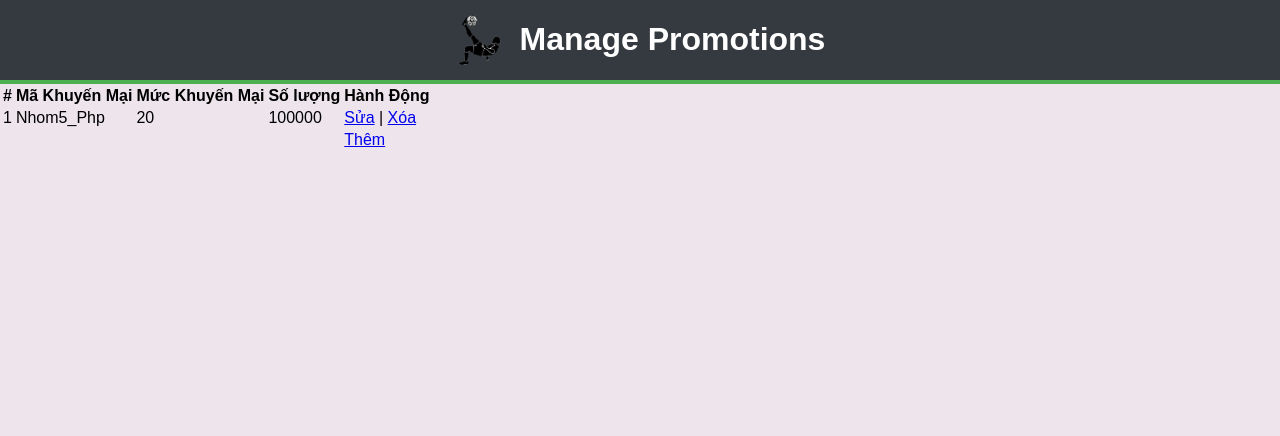
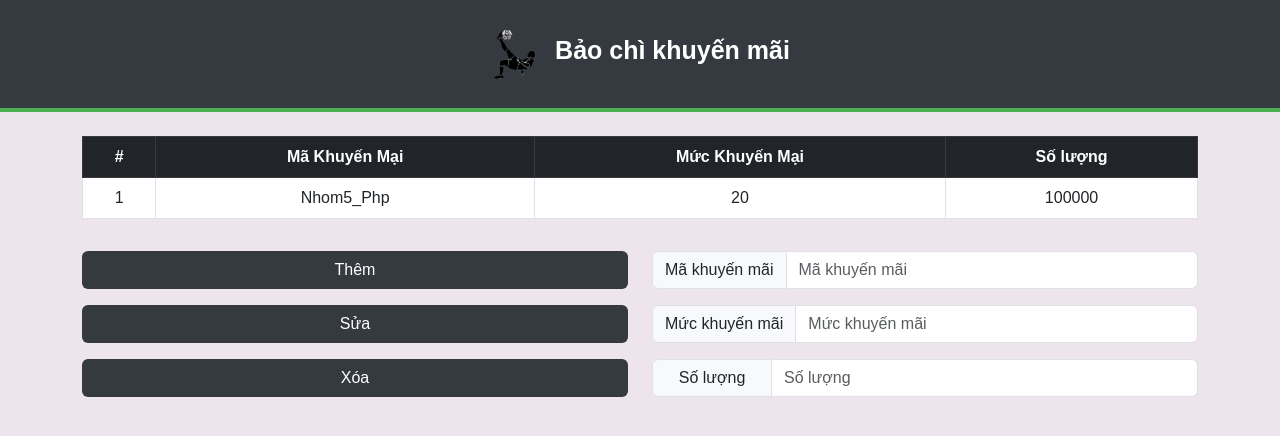
Before and after one commit to Icegozi/SoccerGo, a PHP site: page /promotionManage.php in a window 1280 px wide. Shown: the top 436 px of the page. Run offline with PHP 8.4, Linux system fonts and the light colour scheme; data comes from the database, SQL or seed files in the repository.

Commit message:
add gui for use case bảo trì khuyến mãi

```diff
--- a/DAL/promotionData.php
+++ b/DAL/promotionData.php
@@ -43,26 +43,13 @@
         try {
             $query = "INSERT INTO discounts (code, amount,usage_limit) VALUES (?, ?,?)";
             $stmt = $conn->prepare($query);
-
-            if ($stmt === false) {
-                throw new Exception('Invalid prepare statement: ' . $conn->error);
-            }
-
             $stmt->bind_param('sss', $makm, $muckm,$soluong);
             $result = $stmt->execute();
-
-            if ($result === false) {
-                throw new Exception('Execute error: ' . $stmt->error);
-            }
-
             $stmt->close();
             return true;
         } catch (Exception $e) {
-            echo "Error: " . $e->getMessage();
-            return false;
-        } finally {
-            $conn->close();
         }
+        $conn->close();
     }
 
     public function UpdatePromotionData($code, $muckm, $soluong) {
--- /dev/null
+++ b/GUI/css/managePromotions.css
@@ -0,0 +1,68 @@
+body {
+    font-family: Arial, sans-serif;
+    background-color: #f8f9fa;
+    margin: 0;
+    padding: 0;
+    background-color: #e0cedd8c;
+}
+
+.header_pitchManage {
+    padding: 20px 0;
+    background-color: #343a40;
+    color: white;
+    text-align: center;
+    border-bottom: 4px solid #4CAF50;
+}
+
+.header_content {
+    display: flex;
+    align-items: center;
+    justify-content: center;
+}
+
+.logo {
+    width: 50px;
+    height: 50px;
+    margin-right: 15px;
+}
+
+h2 {
+    font-size: 25px;
+    font-weight: bold;
+    padding: 15px 0px;
+}
+
+
+
+.input-group-text {
+    min-width: 120px;
+    justify-content: center;
+}
+
+.table-responsive {
+    max-height: 400px;
+    overflow-y: visible;
+}
+
+.table th,
+.table td {
+    text-align: center;
+    vertical-align: middle;
+}
+
+
+.table tr:hover {
+    cursor: pointer;
+}
+
+.btn {
+
+    background-color: #343a40;
+    color: white;
+}
+
+.btn:hover {
+    width: 100%;
+    background-color: #4CAF50;
+    color: white;
+}
--- a/GUI/header_admin.php
+++ b/GUI/header_admin.php
@@ -18,7 +18,7 @@
                 <li><a href="dashboard_admin.php?pg=pitchManage">Quản lý sân bóng</a></li>
                 <li><a href="dashboard_admin.php?pg=accountManage">Bảo chì tài khoản</a></li>
                 <li><a href="dashboard_admin.php?pg=summary">Quản lý đơn hàng</a></li>
-                <li><a href="dashboard_admin.php?pg=promotionManage">Bảo chì khuyến mại</a></li>
+                <li><a href="dashboard_admin.php?pg=promotionManage">Bảo chì khuyến mãi</a></li>
                 <li><a href="dashboard_admin.php?pg=logout">Đăng xuất</a></li>
             </ul>
         </div>
--- a/GUI/promotionManage.php
+++ b/GUI/promotionManage.php
@@ -2,29 +2,55 @@
 require_once __DIR__ . '/../BLL/promotionService.php';
 
 $promotion = new PromotionService();
-
-if (isset($_GET['action'])) {
-    $action = $_GET['action'];
-
-    switch ($action) {
-        case 'delete':
-            if (isset($_GET['id']) && !empty($_GET['id'])) {
-                $id = $_GET['id'];
-                $result = $promotion->delete($id);
-                if ($result) {
-                    echo '<script type="text/javascript">alert("Promotion deleted successfully."); location.replace("promotionManage.php");</script>';
-                } else {
-                    echo "Failed to delete promotion.";
-                }
+$promos = $promotion->getAll();
+if ($_SERVER['REQUEST_METHOD'] === 'POST') {
+    if(isset($_POST['them'])){
+        $makm = trim($_POST['makm']);
+        $muckm = trim($_POST['muckm']);
+        $soluong = trim($_POST['soluong']);
+        foreach($promos as $promo){
+            if($makm == $promo->makm){
+                echo '<script type="text/javascript">alert("Đã tồn tại mã giảm giá!");location.replace("dashboard_admin.php?pg=promotionManage");</script>';
                 exit();
             }
-            break;
-        default:
-            break;
+        }
+        $result = $promotion->add($makm, $muckm,$soluong);
+        if ($result) {
+            echo '<script type="text/javascript">alert("Thêm mã giảm giá thành công.");location.replace("dashboard_admin.php?pg=promotionManage");</script>';
+            exit();
+        } else {
+            echo '<script type="text/javascript">alert("Đã có lỗi khi thêm! Vui lòng kiểm tra lại thao tác.");location.replace("dashboard_admin.php?pg=promotionManage");</script>';
+            exit();
+        }
+    }
+    if(isset($_POST['sua'])){
+        $makm = $_POST['makm'];
+        $muckm = $_POST['muckm'];
+        $soluong=$_POST['soluong'];
+
+        $updated = $promotion->update($makm, $muckm, $soluong);
+
+        if ($updated) {
+            echo '<script type="text/javascript">alert("Cập nhật mã giảm giá thành công.");location.replace("dashboard_admin.php?pg=promotionManage");</script>';
+            exit();
+        } else {
+            echo '<script type="text/javascript">alert("Cập nhật mã giảm giá thất bại! Vui lòng thực hiện lại thao tác");location.replace("dashboard_admin.php?pg=promotionManage");</script>';
+            exit();
+        }
+    }
+    if(isset($_POST['xoa'])){
+        $makm = $_POST['makm'];
+        $delete = $promotion->delete($makm);
+         if ($delete) {
+            echo '<script type="text/javascript">alert("Xóa mã giảm giá thành công.");location.replace("dashboard_admin.php?pg=promotionManage");</script>';
+            exit();
+        } else {
+            echo '<script type="text/javascript">alert("Xóa mã giảm giá thất bại! Vui lòng thực hiện lại thao tác");location.replace("dashboard_admin.php?pg=promotionManage");</script>';
+            exit();
+        }
     }
 }
 
-$promos = $promotion->getAll();
 ?>
 
 <!DOCTYPE html>
@@ -34,46 +60,97 @@
     <meta charset="UTF-8">
     <meta name="viewport" content="width=device-width, initial-scale=1.0">
     <title>Manage Promotions</title>
-    <link rel="stylesheet" href="css/accountManage.css?v=<?php echo time() ?>">
+    <link rel="stylesheet" href="https://cdn.jsdelivr.net/npm/bootstrap@5.3.0/dist/css/bootstrap.min.css">
+    <link rel="stylesheet" href="css/managePromotions.css?v=<?php echo time() ?>">
+
+    <script>
+    function fillForm(makm, muckm, soluong) {
+        document.querySelector('input[name="makm"]').value = makm;
+        document.querySelector('input[name="muckm"]').value = muckm;
+        document.querySelector('input[name="soluong"]').value = soluong;
+    }
+
+    document.addEventListener('DOMContentLoaded', function() {
+        const rows = document.querySelectorAll('table tbody tr');
+
+        rows.forEach(row => {
+            row.addEventListener('click', function() {
+                const cells = row.querySelectorAll('td');
+                const makm = cells[1].textContent.trim();
+                const muckm = cells[2].textContent.trim();
+                const soluong = cells[3].textContent.trim();
+
+                fillForm(makm, muckm, soluong);
+            });
+        });
+    });
+    </script>
+
 </head>
 
 <body>
     <header class="header_pitchManage">
         <div class="header_content">
             <img class="logo" src="./img/logocauthu.png" alt="">
-            <h1>Manage Promotions</h1>
+            <h2>Bảo chì khuyến mãi</h2>
         </div>
     </header>
-    <table border="0">
+
+
+    <div class="container my-4">
+        <div class="table-responsive mt-4">
+            <table class="table  table-bordered table-hover">
+                <thead class="table-dark">
                     <tr>
                         <th>#</th>
                         <th>Mã Khuyến Mại</th>
                         <th>Mức Khuyến Mại</th>
                         <th>Số lượng</th>
-            <th>Hành Động</th>
                     </tr>
+                </thead>
+                <tbody>
                     <?php $i = 1; ?>
                     <?php foreach ($promos as $promo): ?>
                     <tr>
-        <td><?php echo $i; ?></td> <!-- Hiển thị số thứ tự -->
+                        <td><?php echo $i; ?></td>
                         <td><?php echo htmlspecialchars($promo->makm); ?></td>
                         <td><?php echo htmlspecialchars($promo->muckm); ?></td>
                         <td><?php echo htmlspecialchars($promo->soluong); ?></td>
-        <td class="usecase">
-            <a href="editPromotion.php?action=edit&id=<?php echo htmlspecialchars($promo->makm); ?>">Sửa</a> |
-            <a href="promotionManage.php?action=delete&id=<?php echo htmlspecialchars($promo->makm); ?>"
-                onclick="return confirm('Are you sure?')">Xóa</a>
-        </td>
                     </tr>
                     <?php $i++; ?>
                     <?php endforeach; ?>
-        <tr>
-            <td colspan="4"></td>
-            <td class="addPromotion">
-                <a href="addPromotion.php">Thêm</a>
-            </td>
-        </tr>
+                </tbody>
             </table>
+        </div>
+        <form action="dashboard_admin.php?pg=promotionManage" method="post">
+            <div class="row mt-3">
+                <div class="col-md-6 d-flex flex-column justify-content-between">
+                    <div>
+                        <input type="submit" value="Thêm" class="btn  mb-3 w-100" name="them">
+                        <input type="submit" value="Sửa" class="btn  mb-3 w-100" name="sua">
+                        <input type="submit" value="Xóa" class="btn  mb-3 w-100" name="xoa">
+                    </div>
+                </div>
+                <div class="col-md-6">
+                    <div class="input-group mb-3">
+                        <span class="input-group-text">Mã khuyến mãi</span>
+                        <input type="text" class="form-control" placeholder="Mã khuyến mãi" name="makm" required>
+                    </div>
+                    <div class="input-group mb-3">
+                        <span class="input-group-text">Mức khuyến mãi</span>
+                        <input type="text" class="form-control" placeholder="Mức khuyến mãi" name="muckm" required>
+                    </div>
+                    <div class="input-group mb-3">
+                        <span class="input-group-text">Số lượng</span>
+                        <input type="text" class="form-control" placeholder="Số lượng" name="soluong" required>
+                    </div>
+                </div>
+
+            </div>
+        </form>
+
+
+    </div>
 </body>
 
 </html>
```
Also changed, not shown: GUI/addPromotion.php (deleted, +0 -62 lines), GUI/editPromotion.php (+4 -14 lines). Lines whose indentation alone changed are shown as unchanged.
